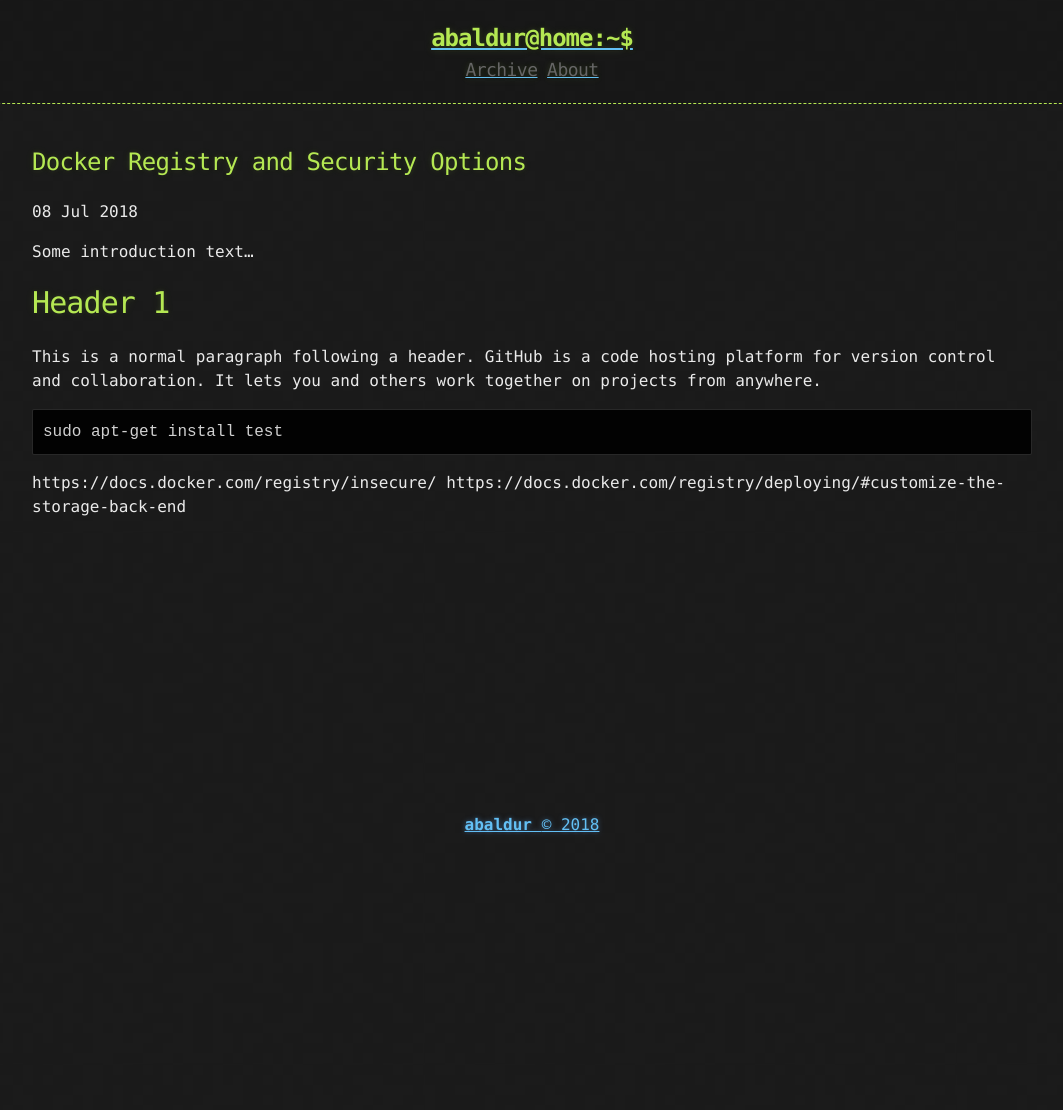
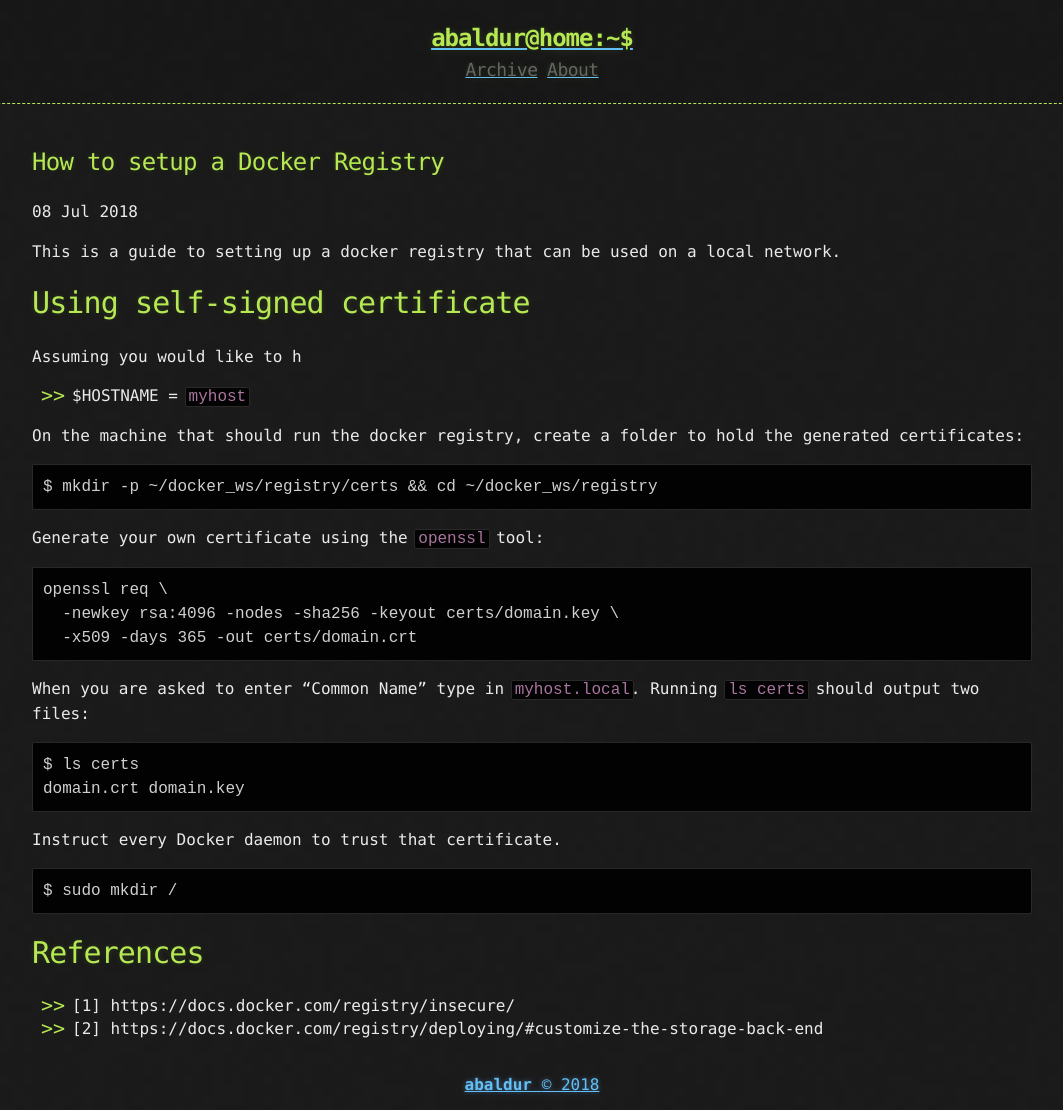
Before and after one commit to abaldur/abaldur-bu.github.io, a Jekyll site: the page built from _posts/2018-07-08-Docker-Registry.md, in a window 1280 px wide. Shown: the whole page, without its empty margins (108-1171 px from the left). Built offline with Jekyll 4.4.1, drawn with Linux system fonts in a browser that asks for light colours; before the commit the page ends 900 px from its top, so only the background shows below that.

Commit message:
fix: Added some text...

````diff
--- a/_posts/2018-07-08-Docker-Registry.md
+++ b/_posts/2018-07-08-Docker-Registry.md
@@ -1,18 +1,45 @@
 ---
-title: Docker Registry and Security Options
+title: How to setup a Docker Registry
 published: true
 categories: docker
 ---
 
-Some introduction text...
+This is a guide to setting up a docker registry that can be used on a local network.
 
-# [](#header-1)Header 1
+# [](#header-1)Using self-signed certificate
 
-This is a normal paragraph following a header. GitHub is a code hosting platform for version control and collaboration. It lets you and others work together on projects from anywhere.
+Assuming you would like to h
 
-```bash
-sudo apt-get install test
+* $HOSTNAME = `myhost`
+
+On the machine that should run the docker registry, create a folder to hold the generated certificates:
+
+```
+$ mkdir -p ~/docker_ws/registry/certs && cd ~/docker_ws/registry
 ```
 
-https://docs.docker.com/registry/insecure/
-https://docs.docker.com/registry/deploying/#customize-the-storage-back-end
+Generate your own certificate using the `openssl` tool:
+
+```
+openssl req \
+  -newkey rsa:4096 -nodes -sha256 -keyout certs/domain.key \
+  -x509 -days 365 -out certs/domain.crt
+```
+
+When you are asked to enter "Common Name" type in `myhost.local`. Running `ls certs` should output two files:
+
+```
+$ ls certs
+domain.crt domain.key
+```
+
+Instruct every Docker daemon to trust that certificate.
+
+```
+$ sudo mkdir /
+```
+
+# [](#header-1)References
+
+* [1] https://docs.docker.com/registry/insecure/
+* [2] https://docs.docker.com/registry/deploying/#customize-the-storage-back-end
````
